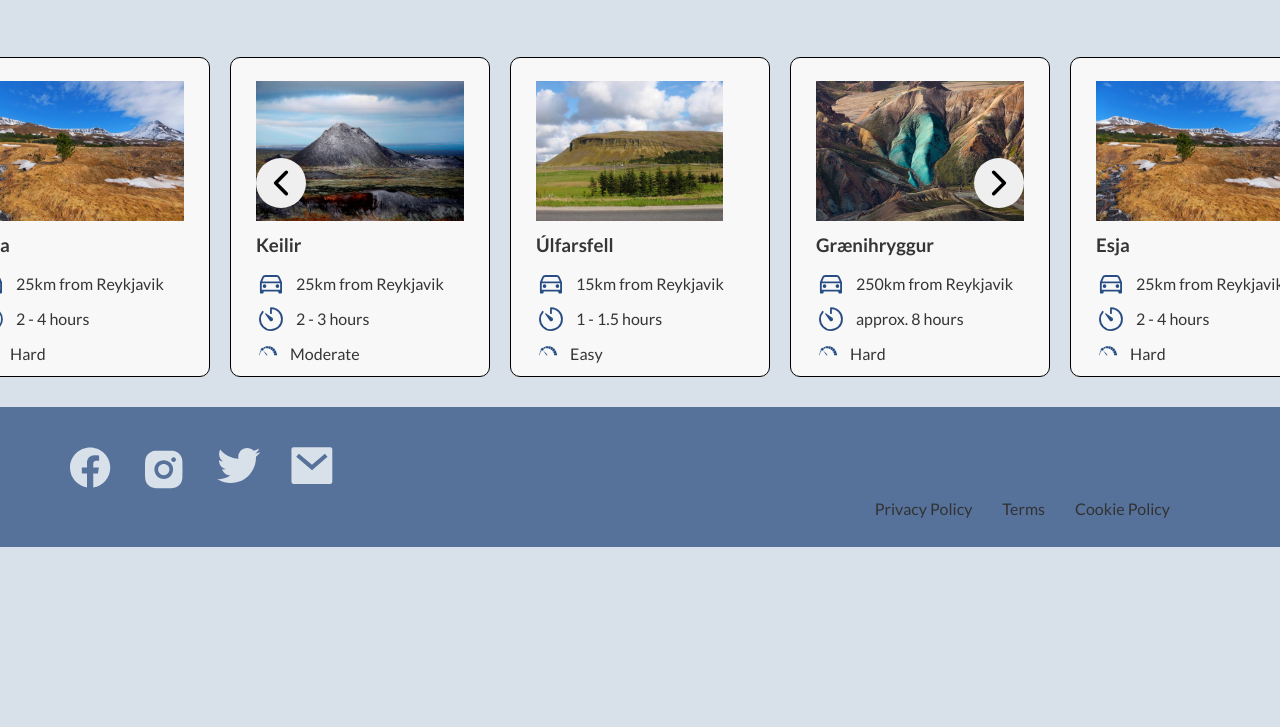
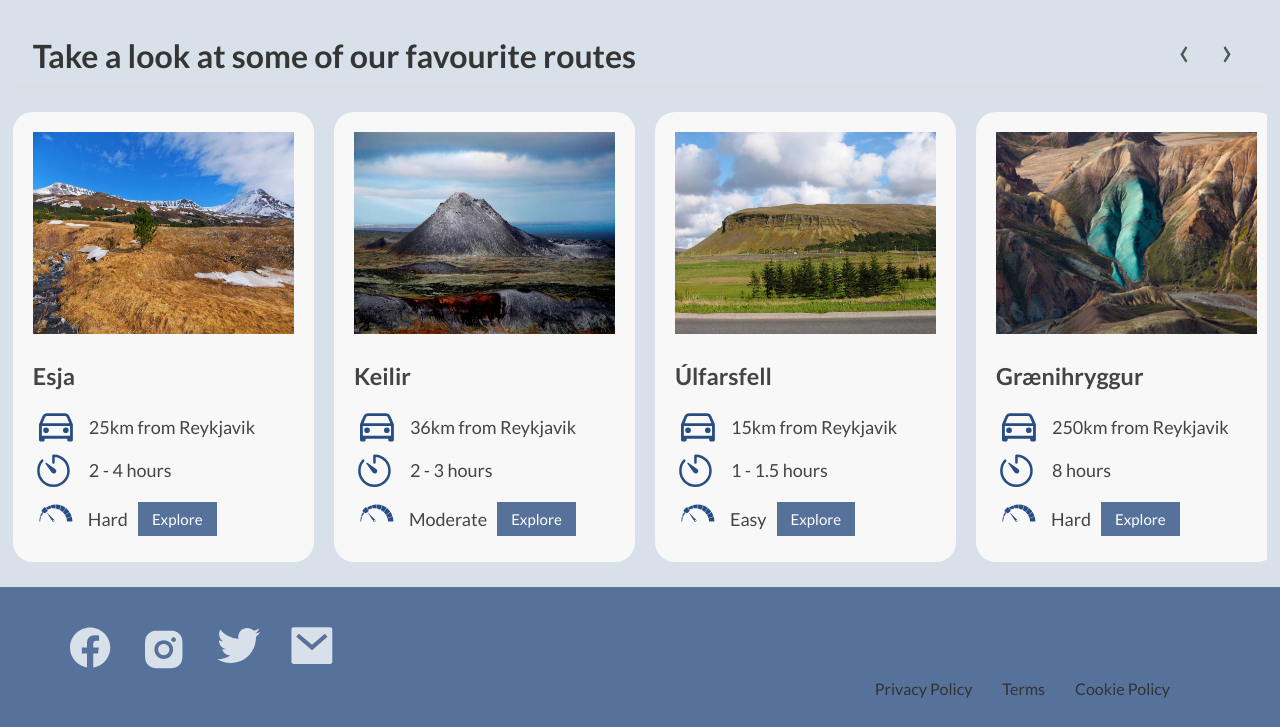
Before and after one commit to vikkiklikk/walknorth, a website: page src/index.html in a window 1280 px wide. Shown: the part 682-1409 px from the top of the page. Before the commit the page ends 1229 px from the top, so only its background shows below. Drawn offline with nearby package versions, Linux system fonts and the light colour scheme.

Commit message:
updated carousel

```diff
--- a/src/index.html
+++ b/src/index.html
@@ -54,114 +54,209 @@
         <div class="hike-header">
             <h2>Take a look at some of our favourite routes</h2>
         </div>
-        <div class="carousel-container">
-            <div class="carousel">
-                <a href="/src/trail-esja.html">
-                    <div class="card">
-                        <div class="card-hero">
+        <main>
+		</div>
+		<header>
+			<h1>Take a look at some of our favourite routes</h1>
+			<p>
+				<span>&#139;</span>
+				<span>&#155;</span>
+			</p>
+		</header>
+		<section>
+			<div class="product">
+				<picture>
 					<img src="images/mount-esja.jpg" alt="Picture of Esja mountain">
-                        </div>
-                        <h3>Esja</h3>
-                        <div class="card-inner">
-                            <div class="card-distance">
-                                <img src="images/icon-car.svg" alt="icon of a car">
+				</picture>
+				<div class="detail">
+					<h3>
+						<strong>Esja</strong><br>
+                    </h3>
+                    <div class="inner-car">
+                        <img src="images/icon-car.svg" alt="Car Icon">
                         <p>25km from Reykjavik</p>
                     </div>
-                            <div class="card-length"><img src="images/icon-timer.svg" alt="icon of a timer">
+                    <div class="inner-time">
+                        <img src="images/icon-timer.svg" alt="Time Icon">
                         <p>2 - 4 hours</p>
                     </div>
-                            <div class="card-difficulty">
-                                <img src="images/icon-difficulty.svg" alt="icon of a difficulty level">
+                    <div class="inner-hard">
+                        <img src="images/icon-difficulty.svg" alt="Difficulty Icon">
                         <p>Hard</p>
+                        <a href="#">Explore</a>
+                    </div>
+
+				</div>
+			</div>
+            <div class="product">
+				<picture>
+					<img src="images/mount-keilir.jpg" alt="Picture of Keilir mountain">
+				</picture>
+				<div class="detail">
+					<h3>
+						<strong>Keilir</strong><br>
+                    </h3>
+                    <div class="inner-car">
+                        <img src="images/icon-car.svg" alt="Car Icon">
+                        <p>36km from Reykjavik</p>
+                    </div>
+                    <div class="inner-time">
+                        <img src="images/icon-timer.svg" alt="Time Icon">
+                        <p>2 - 3 hours</p>
+                    </div>
+                    <div class="inner-hard">
+                        <img src="images/icon-difficulty.svg" alt="Difficulty Icon">
+                        <p>Moderate</p>
+                        <a href="#">Explore</a>
+                    </div>
+
+				</div>
+			</div>
+			<div class="product">
+				<picture>
+					<img src="images/mount-ulfarsfell.jpg" alt="Picture of Ulfarsfell mountain">
+				</picture>
+				<div class="detail">
+					<h3>
+						<strong>Úlfarsfell</strong><br>
+                    </h3>
+                    <div class="inner-car">
+                        <img src="images/icon-car.svg" alt="Car Icon">
+                        <p>15km from Reykjavik</p>
+                    </div>
+                    <div class="inner-time">
+                        <img src="images/icon-timer.svg" alt="Time Icon">
+                        <p>1 - 1.5 hours</p>
+                    </div>
+                    <div class="inner-hard">
+                        <img src="images/icon-difficulty.svg" alt="Difficulty Icon">
+                        <p>Easy</p>
+                        <a href="#">Explore</a>
+                    </div>
+
+				</div>
+			</div>
+			<div class="product">
+				<picture>
+					<img src="images/mount-graenihryggur.jpg" alt="Picture of Graenihryggur mountain">
+				</picture>
+				<div class="detail">
+					<h3>
+						<strong>Grænihryggur</strong><br>
+                    </h3>
+                    <div class="inner-car">
+                        <img src="images/icon-car.svg" alt="Car Icon">
+                        <p>250km from Reykjavik</p>
+                    </div>
+                    <div class="inner-time">
+                        <img src="images/icon-timer.svg" alt="Time Icon">
+                        <p>8 hours</p>
+                    </div>
+                    <div class="inner-hard">
+                        <img src="images/icon-difficulty.svg" alt="Difficulty Icon">
+                        <p>Hard</p>
+                        <a href="#">Explore</a>
+                    </div>
+
+				</div>
+			</div>
+            <div class="product">
+				<picture>
+					<img src="images/mount-esja.jpg" alt="Picture of Esja mountain">
+				</picture>
+				<div class="detail">
+					<h3>
+						<strong>Esja</strong><br>
+                    </h3>
+                    <div class="inner-car">
+                        <img src="images/icon-car.svg" alt="Car Icon">
+                        <p>25km from Reykjavik</p>
+                    </div>
+                    <div class="inner-time">
+                        <img src="images/icon-timer.svg" alt="Time Icon">
+                        <p>2 - 4 hours</p>
+                    </div>
+                    <div class="inner-hard">
+                        <img src="images/icon-difficulty.svg" alt="Difficulty Icon">
+                        <p>Hard</p>
+                        <a href="#">Explore</a>
                     </div>
 				</div>
 			</div>
-                </a>
-                <a href="/src/trail-keilir.html">
-                    <div class="card">
-                        <div class="card-hero">
+            <div class="product">
+				<picture>
 					<img src="images/mount-keilir.jpg" alt="Picture of Keilir mountain">
+				</picture>
+				<div class="detail">
+					<h3>
+						<strong>Keilir</strong><br>
+                    </h3>
+                    <div class="inner-car">
+                        <img src="images/icon-car.svg" alt="Car Icon">
+                        <p>36km from Reykjavik</p>
                     </div>
-                        <h3>Keilir</h3>
-                        <div class="card-inner">
-                            <div class="card-distance">
-                                <img src="images/icon-car.svg" alt="icon of a car">
-                                <p>25km from Reykjavik</p>
+                    <div class="inner-time">
+                        <img src="images/icon-timer.svg" alt="Time Icon">
+                        <p>2 - 3 hours</p>
                     </div>
-                            <div class="card-length"><img src="images/icon-timer.svg" alt="icon of a timer">
-                                <p>2 - 3 hours</p></div>
-                            <div class="card-difficulty">
-                                <img src="images/icon-difficulty.svg" alt="icon of a difficulty level">
+                    <div class="inner-hard">
+                        <img src="images/icon-difficulty.svg" alt="Difficulty Icon">
                         <p>Moderate</p>
+                        <a href="#">Explore</a>
+                    </div>
+
 				</div>
 			</div>
-                    </div>
-                </a>
-                <a href="/src/trail-ulfarsfell.html">
-                    <div class="card">
-                        <div class="card-hero">
+			<div class="product">
+				<picture>
 					<img src="images/mount-ulfarsfell.jpg" alt="Picture of Ulfarsfell mountain">
-                        </div>
-                        <h3>Úlfarsfell</h3>
-                        <div class="card-inner">
-                            <div class="card-distance">
-                                <img src="images/icon-car.svg" alt="icon of a car">
+				</picture>
+				<div class="detail">
+					<h3>
+						<strong>Úlfarsfell</strong><br>
+                    </h3>
+                    <div class="inner-car">
+                        <img src="images/icon-car.svg" alt="Car Icon">
                         <p>15km from Reykjavik</p>
                     </div>
-                            <div class="card-length"><img src="images/icon-timer.svg" alt="icon of a timer">
-                                <p>1 - 1.5 hours</p></div>
-                            <div class="card-difficulty">
-                                <img src="images/icon-difficulty.svg" alt="icon of a difficulty level">
+                    <div class="inner-time">
+                        <img src="images/icon-timer.svg" alt="Time Icon">
+                        <p>1 - 1.5 hours</p>
+                    </div>
+                    <div class="inner-hard">
+                        <img src="images/icon-difficulty.svg" alt="Difficulty Icon">
                         <p>Easy</p>
+                        <a href="#">Explore</a>
+                    </div>
+
 				</div>
 			</div>
-                    </div>
-                </a>
-                <a href="/src/trail-graenihryggur.html">
-                    <div class="card">
-                        <div class="card-hero">
+			<div class="product">
+				<picture>
 					<img src="images/mount-graenihryggur.jpg" alt="Picture of Graenihryggur mountain">
-                        </div>
-                        <h3>Grænihryggur</h3>
-                        <div class="card-inner">
-                            <div class="card-distance">
-                                <img src="images/icon-car.svg" alt="icon of a car">
+				</picture>
+				<div class="detail">
+					<h3>
+						<strong>Grænihryggur</strong><br>
+                    </h3>
+                    <div class="inner-car">
+                        <img src="images/icon-car.svg" alt="Car Icon">
                         <p>250km from Reykjavik</p>
                     </div>
-                            <div class="card-length"><img src="images/icon-timer.svg" alt="icon of a timer">
-                                <p>approx. 8 hours</p>
+                    <div class="inner-time">
+                        <img src="images/icon-timer.svg" alt="Time Icon">
+                        <p>8 hours</p>
                     </div>
-                            <div class="card-difficulty">
-                                <img src="images/icon-difficulty.svg" alt="icon of a difficulty level">
+                    <div class="inner-hard">
+                        <img src="images/icon-difficulty.svg" alt="Difficulty Icon">
                         <p>Hard</p>
+                        <a href="#">Explore</a>
+                    </div>
+
 				</div>
 			</div>
-                    </div>
-                </a>
-                <a href="/src/trail-esja.html">
-                    <div class="card">
-                        <div class="card-hero">
-                            <img src="images/mount-esja.jpg" alt="Picture of Esja mountain">
-                        </div>
-                        <h3>Esja</h3>
-                        <div class="card-inner">
-                            <div class="card-distance">
-                                <img src="images/icon-car.svg" alt="icon of a car">
-                                <p>25km from Reykjavik</p>
-                            </div>
-                            <div class="card-length"><img src="images/icon-timer.svg" alt="icon of a timer">
-                                <p>2 - 4 hours</p></div>
-                            <div class="card-difficulty">
-                                <img src="images/icon-difficulty.svg" alt="icon of a difficulty level">
-                                <p>Hard</p>
-                            </div>
-                        </div>
-                    </div>
-                </a>
-            </div>
-            <button id="prev-button"><img src="/src/images/chevron-back.svg" alt="previous"></button>
-            <button id="next-button"><img src="/src/images/chevron-forward.svg" alt=""></button>
-        </div>
+		</section>
+	</main>
     <footer>
         <div class="footer-div">
             <div class="footer-icon-div">
--- a/src/main.js
+++ b/src/main.js
@@ -2,28 +2,7 @@
 //# sourceMappingURL=index.js.map
 
 
-// Carousel
 
-const carousel = document.querySelector(".carousel");
-const prevButton = document.getElementById("prev-button");
-const nextButton = document.getElementById("next-button");
-let currentIndex = 0;
-
-// Function to move the carousel to the specified index
-function moveCarousel(index) {
-    if (index < 0) {
-        index = 0;
-    } else if (index > 1) { // Adjust to the number of visible cards (3 in this case)
-        index = 2;
-    }
-    const translateX = -index * 110; // Adjust the card width and margin
-
-    carousel.style.transform = `translateX(${translateX}%)`;
-    currentIndex = index;
-}
-
-prevButton.addEventListener("click", () => moveCarousel(currentIndex - 1));
-nextButton.addEventListener("click", () => moveCarousel(currentIndex + 1));
 
 // Toggle hamburger menu
 
--- a/src/styles.css
+++ b/src/styles.css
@@ -197,90 +197,173 @@ nav a:hover {
     margin-top: 50px;
 }
 
-.carousel-container {
-    z-index: 2;
+main header{
+  width: 98%;
+  height: 60px;
+  margin: 0 auto;
+  /*background: gray;*/
   display: flex;
+  align-items: center;
   padding: 20px;
-    justify-content: center;
-    overflow: hidden;
+  justify-content: space-between;
+  border-bottom: 2px solid #ddd;
 }
-
-.carousel {
-    display: flex; /* Make the cards display in a row */
-    transition: transform 0.5s ease; /* Smooth sliding transition */
-    position: relative;
+header p span{
+  font-size: 40px;
+    margin: 0 5px;
+    cursor: pointer;
+    color: #555;
+     width: 30px;
+    height: 30px;
+    display: inline-block;
+    line-height: 19px;
+    text-align: center;
+    border-radius: 3px;
 }
-
-
-.card {
+header p span:hover{
+  background: #222;
+    color: white;
+}
+section{
+  width: 98%;
+  height: 500px;
+  /*background: red;*/
+  margin: auto;
+  display: flex;
+  align-items: center;
+  overflow-x: auto;
+}
+section::-webkit-scrollbar{
+  display: none;
+}
+section .product{
         display: flex;
         flex-direction: column;
-    width: 260px;
-    height: 320px;
-    justify-content: center;
-    border: black solid 1px;
-    border-radius: 10px;
-    margin: 10px;
-    background-color: #F8F8F8;
-    align-items:baseline;
-    padding: 25px;
-    transition: transform 0.3s cubic-bezier(0.68, -0.55, 0.27, 1.55); /* Add a smooth ease-in and ease-out transition for the hover effect */
-    transform: scale(1);
-}
-
-.carousel a {
-  text-decoration: none;
-  color: #353535;
+  min-width: 24%;
+  height: 90%;
+  background: #F8F8F8;
+  margin:  0 20px  0 0;
+  border-radius: 20px;
+  position: relative;
+  left: 0;
+  transition: 0.5s;
 
 }
 
-.card:hover {
-    /* Scale the card by a factor of 1.1 on hover (10% larger) */
-    transform: scale(1.1);
+.product:hover {
+  background: #f8f8e9;
 }
 
-.card-inner img {
-    height: 30px;
-    justify-content: center;
-}
-.card h3 {
-    padding-top: 10px;
-    padding-bottom: 10px;
+picture{
+  width: 100%;
+  height: 70%;
+  padding: 20px;
+  /*background: green;*/
+  display: flex;
+  overflow: hidden;
+
 }
 
-.card-inner {
+.product .card-inner {
     display: flex;
     flex-direction: column;
 }
 
-.card-distance {
+picture img{
+  width: 100%;
+}
+
+.detail,
+.button{
         display: flex;
+        flex-direction: column;
+  width: 90%;
+  /*background: red;*/
+  margin: auto;
+  padding: 5px;
+        margin-bottom: 10px;
+  display: flex;
+  justify-content: space-between;
+  align-items:baseline;
+  font-size: 20px;
+  color: #444;
+}
+
+.detail h3 {
+   padding-bottom: 10px;
+ }
+
+.product .detail .inner-car {
+        display: flex;
+        justify-content: center;
         align-items: center;
         gap: 10px;
-    padding-bottom: 5px;
+        font-size: 18px;
+      }
+
+    .product .detail .inner-time {
+        display: flex;
+        justify-content: center;
+        align-items: center;
+        gap: 10px;
+        font-size: 18px;
+    }
+
+    .product .detail .inner-time img {
+        padding-right: 5px;
+    }
+
+    .product .detail .inner-hard {
+        display: flex;
+        justify-content: center;
+        align-items: center;
+        gap: 10px;
+        font-size: 18px;
+    }
+small{color: #555;}
+.detail a{
+  text-decoration: none;
+  padding: 6px 14px;
+    font-size: 15px;
+    display: inline-block;
+    background: #56729A;
+    color: white;
 
 }
-
-.card-difficulty {
-    display: flex;
-    align-items: center;
-    gap: 10px;
-    padding-bottom: 5px;
+p.star{
+  margin: 5px auto;
+    width: 65%;
+    font-size: 25px;
+    color: #808080;
+}
+@media (max-width: 768px) {
+  .text h1{
+    font-size: 35px;
+  }
+  .text p{
+    width: 90%;
+  }
+  header h1{
+    font-size: 25px;
+  }
+  header p span{
+    font-size: 30px;
+  }
+  section .product {
+    min-width: 49%;
+    margin:  0 10px  0 0;
+  }
+  .detail, .button{
+    font-size: 16px;
+  }
+  a{
+    padding: 6px 10px;
+  }
 }
 
-.card-length {
-    display: flex;
-    align-items: center;
-    gap: 10px;
-    padding-bottom: 5px;
+.carousel::-webkit-scrollbar{
+  display: none;
     }
-
-.card-hero img {
-    padding-top: 20px;
-    height: 160px;
-    width: auto;
-}
-
 button {
     cursor: pointer;
 }
```
Lines whose indentation alone changed are shown as unchanged.
